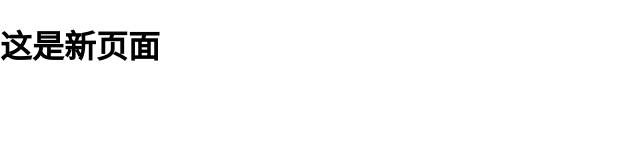
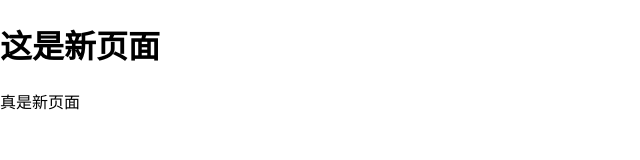
Before and after one commit to Nagi-ovo/thatWebsite, a plain HTML site: page new.html in a window 1280 px wide. Shown: the whole page, without its empty margins (0-640 px from the left). Drawn offline with Linux system fonts and the light colour scheme.

Commit message:
Update new.html

```diff
--- a/new.html
+++ b/new.html
@@ -12,5 +12,6 @@
   </head>
   <body style="margin: 0;">
     <h1>这是新页面</h1>
+    <p>真是新页面</p>
   </body>
 </html>
```
